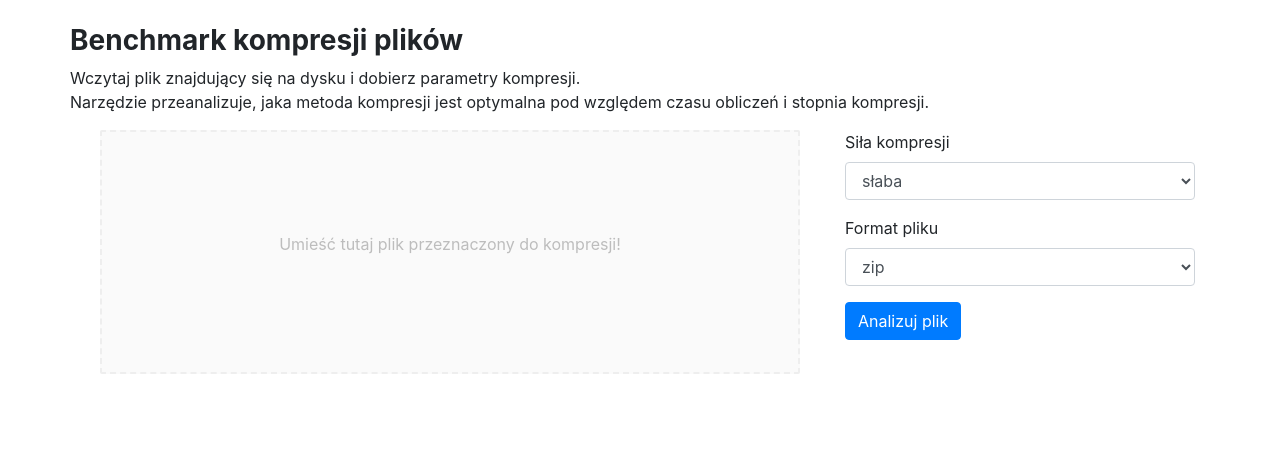
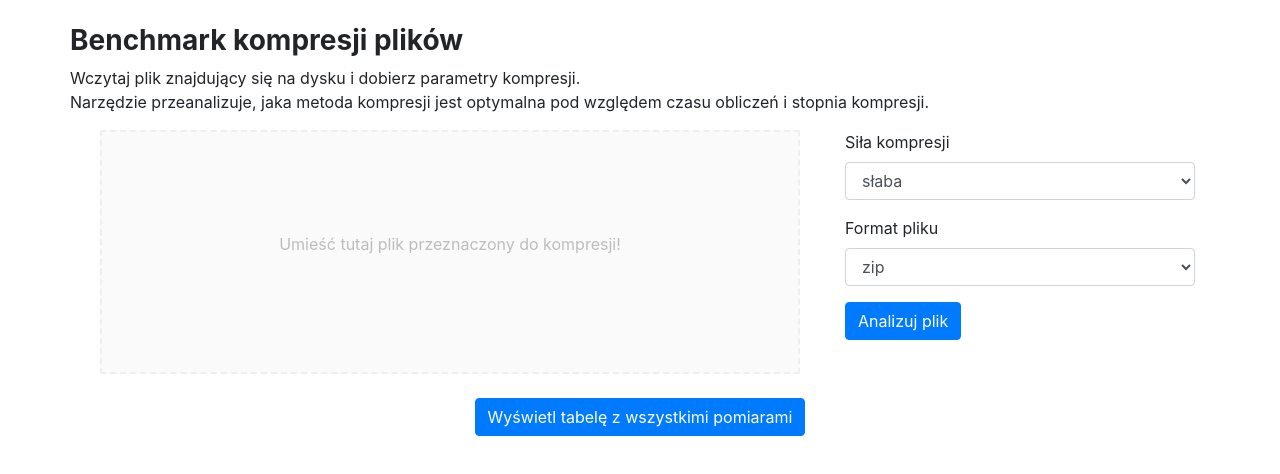
Before and after one commit to seul88/compression-tool, a React (Create React App) app in the folder frontend/: page / in a window 1280 px wide. Shown: the top 474 px of the page. Built offline with nearby package versions, Linux system fonts and the light colour scheme.

Commit message:
Display all measures in table

```diff
--- /dev/null
+++ b/frontend/src/components/AllMeasures.jsx
@@ -0,0 +1,49 @@
+import React, {useState} from 'react'
+import { Row, Col, Button } from 'react-bootstrap';
+import axios from 'axios';
+import  ResultTable  from './ResultTable'
+
+export default function AllMeasures() {
+
+    const [showTable, setShowTable] = useState(false);
+    const [displayData, setDisplayData] = useState();
+
+    const handleTableDisplay = () => {
+        axios.get('http://localhost:8000/benchmark/all')
+        .then(response => {
+            var obj = JSON.parse(response.data)
+            const tableData = []
+
+                obj.forEach(item => {
+                    tableData.push(
+                        {
+                          "metodaKompresji" : item.fields.metodaKompresji,
+                          "czasKompresji" : item.fields.czasKompresji,
+                          "rozmiarPlikuWejsciowego" : item.fields.rozmiarPlikuWejsciowego,
+                          "rozmiarPlikuWyjsciowego" : item.fields.rozmiarPlikuWyjsciowego,
+                          "stopienKompresji" : item.fields.stopienKompresji
+                        }
+                      )
+                    })
+                    setDisplayData(tableData)
+                }
+            )
+
+        setShowTable(true)
+    }
+
+    return (
+        <>
+            {showTable &&
+                <div className="mt-4">
+                    <ResultTable values={displayData}/>
+                </div>
+            }
+            {!showTable &&
+                <div className="mt-4">
+                    <Button onClick={handleTableDisplay}>Wyświetl tabelę z wszystkimi pomiarami</Button>
+                </div>
+            }
+        </>
+    )
+}
--- a/frontend/src/components/MainComponent.jsx
+++ b/frontend/src/components/MainComponent.jsx
@@ -2,6 +2,7 @@ import React, {useEffect} from 'react'
 import { Row, Container } from 'react-bootstrap';
 import  InfoComponent  from './InfoComponent'
 import  LoadFile  from './LoadFile'
+import  AllMeasures  from './AllMeasures'
 
 export default function MainComponent() {
 
@@ -18,6 +19,9 @@ export default function MainComponent() {
             <Row className="justify-content-center">
                 <LoadFile />
             </Row>
+            <Row className="justify-content-center">
+                <AllMeasures />
+            </Row>
         </Container>
     )
 }
```
Also changed, not shown: frontend/src/components/LoadFile.jsx (+4 -4 lines).
